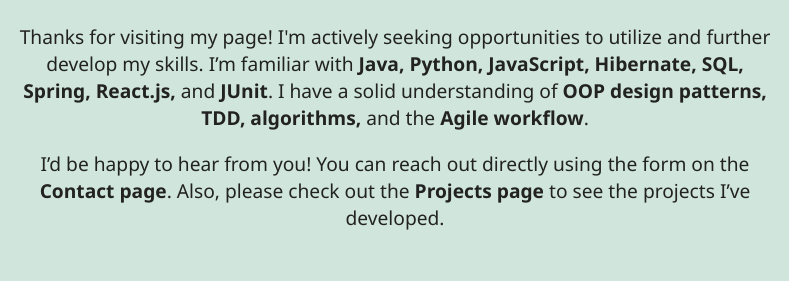
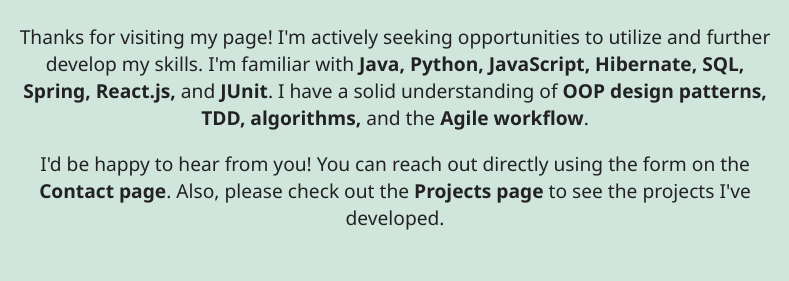
Before and after one commit to vinnisnx/portfolio, a plain HTML site: page index.html in a window 1280 px wide. Shown: the part 208-489 px from the top of the page, 245-1034 px from the left. Drawn offline with Linux system fonts and the light colour scheme.

Commit message:
corrected home page name

```diff
--- a/index.html
+++ b/index.html
@@ -2,7 +2,7 @@
 <html lang="en">
 <head>
   <meta charset="UTF-8">
-  <title>Home - Your Portfolio</title>
+  <title>Home</title>
   <link rel="stylesheet" href="css/style.css">
 </head>
 <body>
@@ -19,8 +19,8 @@
   <main>
     <section class="intro">
       <h1>Hello, I'm Ivan Suhak</h1>
-      <p> Thanks for visiting my page! I'm actively seeking opportunities to utilize and further develop my skills. I’m familiar with <b>Java, Python, JavaScript, Hibernate, SQL, Spring, React.js,</b> and <b>JUnit</b>. I have a solid understanding of <b>OOP design patterns, TDD, algorithms,</b> and the <b>Agile workflow</b>.</p>
-      <p>I’d be happy to hear from you! You can reach out directly using the form on the <b>Contact page</b>. Also, please check out the <b>Projects page</b> to see the projects I’ve developed.</p>
+      <p> Thanks for visiting my page! I'm actively seeking opportunities to utilize and further develop my skills. I'm familiar with <b>Java, Python, JavaScript, Hibernate, SQL, Spring, React.js,</b> and <b>JUnit</b>. I have a solid understanding of <b>OOP design patterns, TDD, algorithms,</b> and the <b>Agile workflow</b>.</p>
+      <p>I'd be happy to hear from you! You can reach out directly using the form on the <b>Contact page</b>. Also, please check out the <b>Projects page</b> to see the projects I've developed.</p>
 
       </section>
   </main>
```
